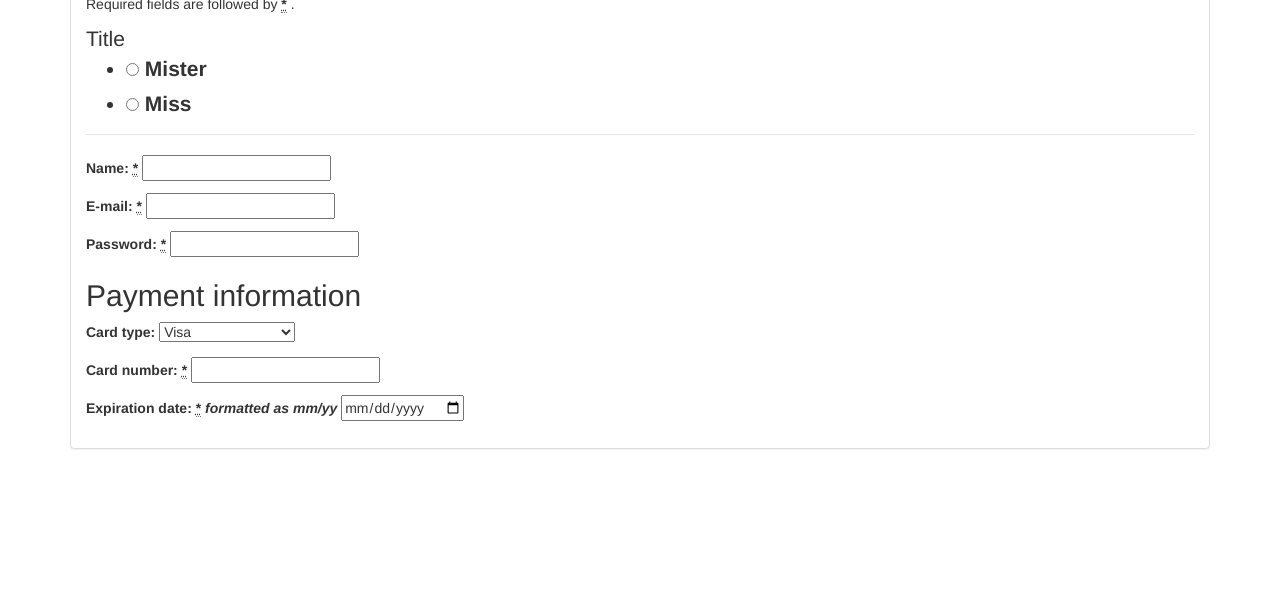
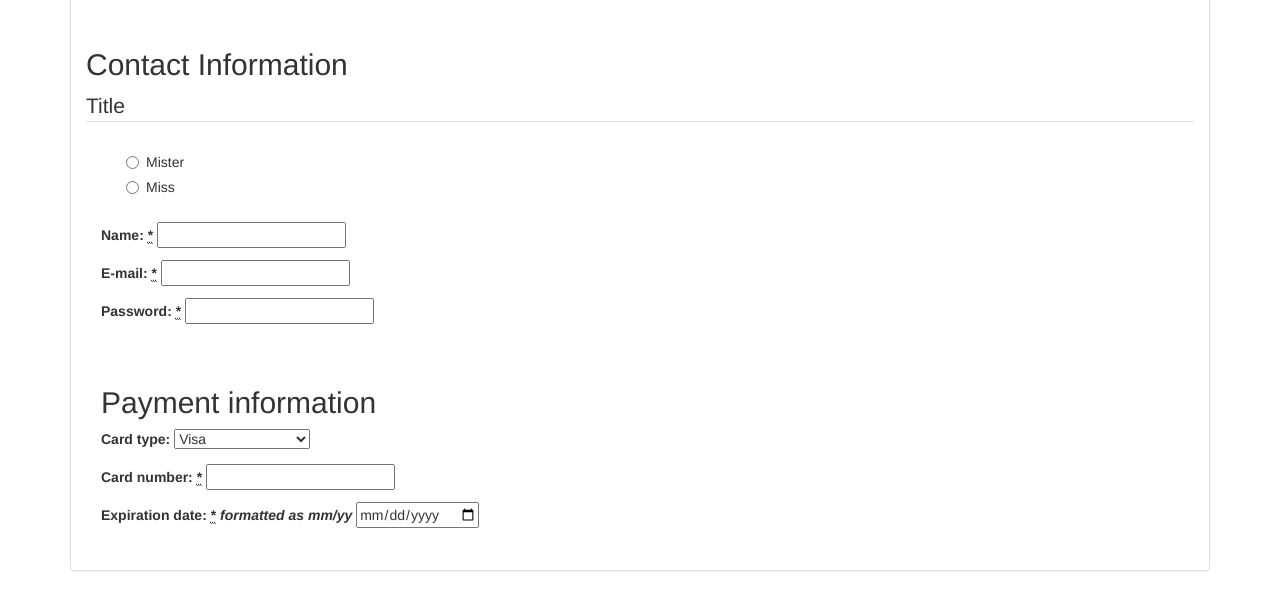
Before and after one commit to 4sakenmage1/CPSC349_HW, a plain HTML site: page coffeerun/index.html in a window 1280 px wide. Shown: the part 716-1307 px from the top of the page. Before the commit the page ends 1185 px from the top, so only its background shows below. Drawn offline with nearby package versions, Linux system fonts and the light colour scheme.

Commit message:
update with payment form

```diff
--- a/coffeerun/index.html
+++ b/coffeerun/index.html
@@ -11,6 +11,7 @@ rap/3.3.6/css/bootstrap.min.css">
       <h1>CoffeeRun</h1>
     </header>
     <section>
+
       <div class="panel panel-default">
         <div class="panel-body">
         <form data-coffee-order="form">
@@ -68,48 +69,39 @@ rap/3.3.6/css/bootstrap.min.css">
           </div>
         </div>
       </div>
+    </section>
 
-      <link href="payment-form.css" rel="stylesheet">
-
-
-
-
-
-      <h5>Payment form</h5>
-
+    <section>
+      <form>
         <div class="panel panel-default">
           <div class="panel-body">
+            <h2>Payment form</h2>
+              <p>Required fields are followed by <strong><abbr title="required">*</abbr></strong>.</p>
+          </div>
+          <div class="panel-body">
             <section>
-  <h2>Contact information</h2>
-
-  <form>
-        <p>
-          Required fields are followed by
-          <strong>
-            <abbr title="required">*</abbr>
-          </strong>.
-        </p>
-  </form>
-
-
+              <h2>Contact Information</h2>
               <fieldset>
-    <legend>Title
+                <legend>Title</legend>
                 <ul>
-        <li>
-          <label for="title_1">
-            <input type="radio" id="title_1" name="title" value="M." >
+                  <div class="radio">
+                    <label>
+                      <input type="radio" name="Title1" value="Mister">
                       Mister
                       </label>
-        </li>
-        <li>
-          <label for="title_2">
-            <input type="radio" id="title_2" name="title" value="Ms.">
+                  </div>
+                  <div class="radio">
+                    <label>
+                      <input type="radio" name="Title1" value="Miss">
                       Miss
                     </label>
-        </li>
+                  </div>
                 </ul>
-    </legend>
               </fieldset>
+            </section>
+
+            <section>
+              <div class="panel-body">
                 <p>
                   <label for="name">
                     <span>Name: </span>
@@ -131,8 +123,11 @@ rap/3.3.6/css/bootstrap.min.css">
                   </label>
                     <input type="password" id="pwd" name="password">
                 </p>
+              </div>
+            </section>
 
             <section>
+              <div class="panel-body">
                 <h2>Payment information</h2>
                   <p>
                   <label for="card">
@@ -159,19 +154,23 @@ rap/3.3.6/css/bootstrap.min.css">
                   </label>
                     <input type="date" id="date" name="expiration">
                   </p>
+
+              </div>
+            </section>
+
+          </div>
+
+        </div>
+
+
+
+      </form>
     </section>
 
 
 
 
 
-</section>
-        </div>
-
-      </div>
-
-
-    </section>
 
     <script src="https://cdnjs.cloudflare.com/ajax/libs/jquery/2.1.4/jquery.min.js"
 charset="utf-8"></script>
```
Lines whose indentation alone changed are shown as unchanged.
